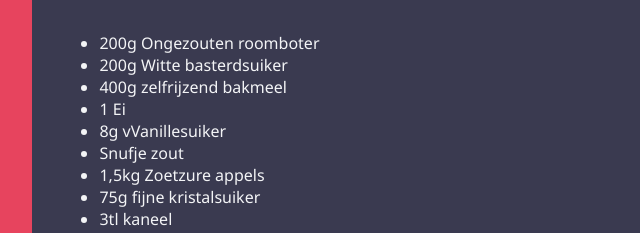
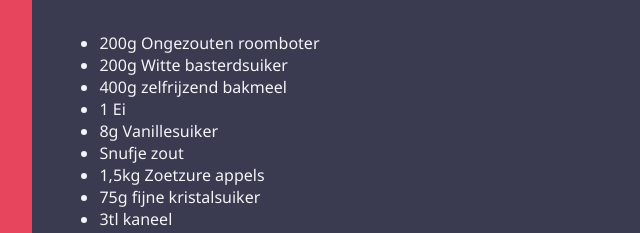
Before and after one commit to b0xLUL/lekkeretaarten, a plain HTML site: page index.html in a window 1280 px wide. Shown: the part 785-1018 px from the top of the page, 161-801 px from the left. Drawn offline with Linux system fonts and the light colour scheme.

Commit message:
minor typo fixed

```diff
--- a/index.html
+++ b/index.html
@@ -32,7 +32,7 @@
                 <li>200g Witte basterdsuiker</li>
                 <li>400g zelfrijzend bakmeel</li>
                 <li>1 Ei</li>
-                <li>8g vVanillesuiker</li>
+                <li>8g Vanillesuiker</li>
                 <li>Snufje zout</li>
                 <li>1,5kg Zoetzure appels</li>
                 <li>75g fijne kristalsuiker</li>
```
